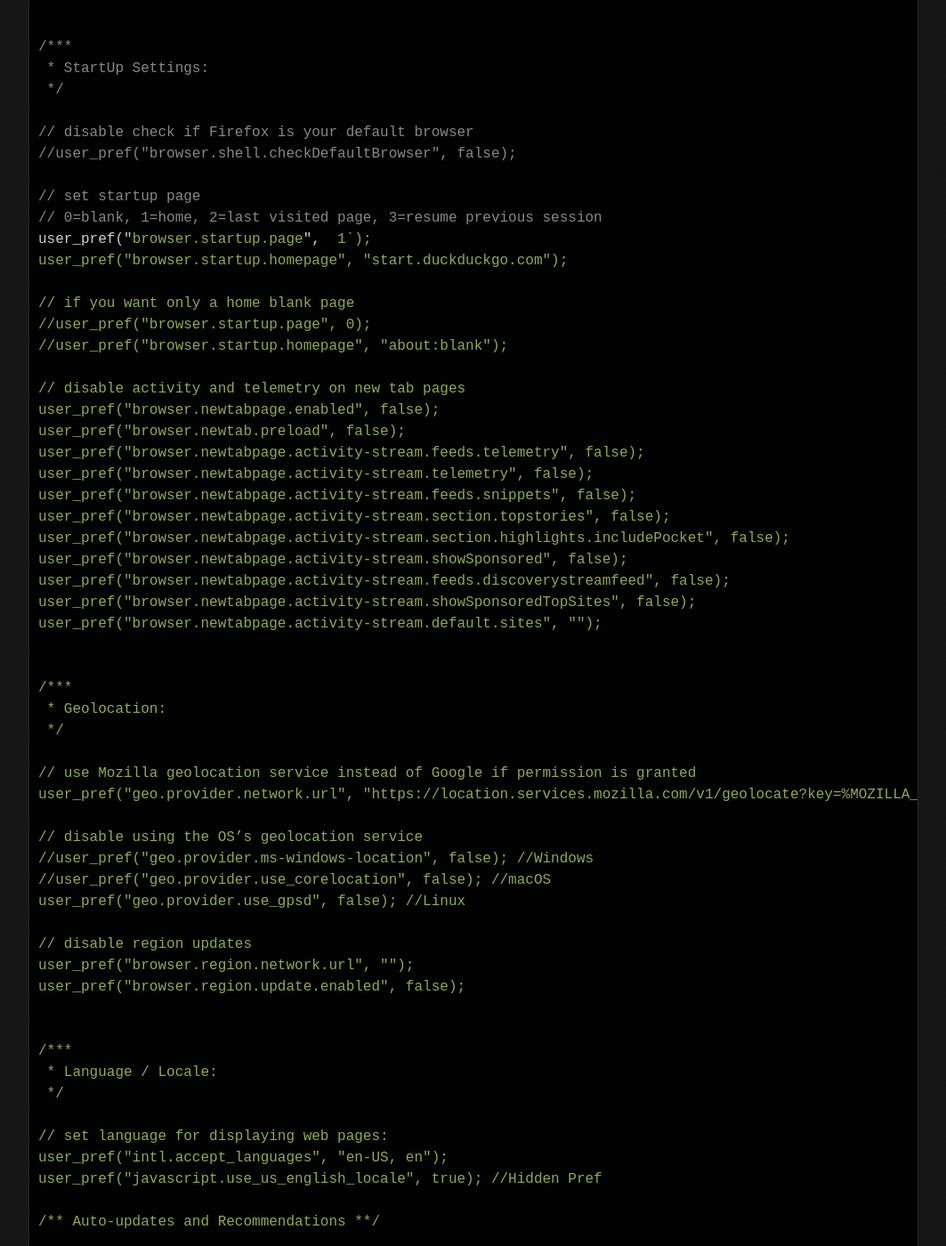
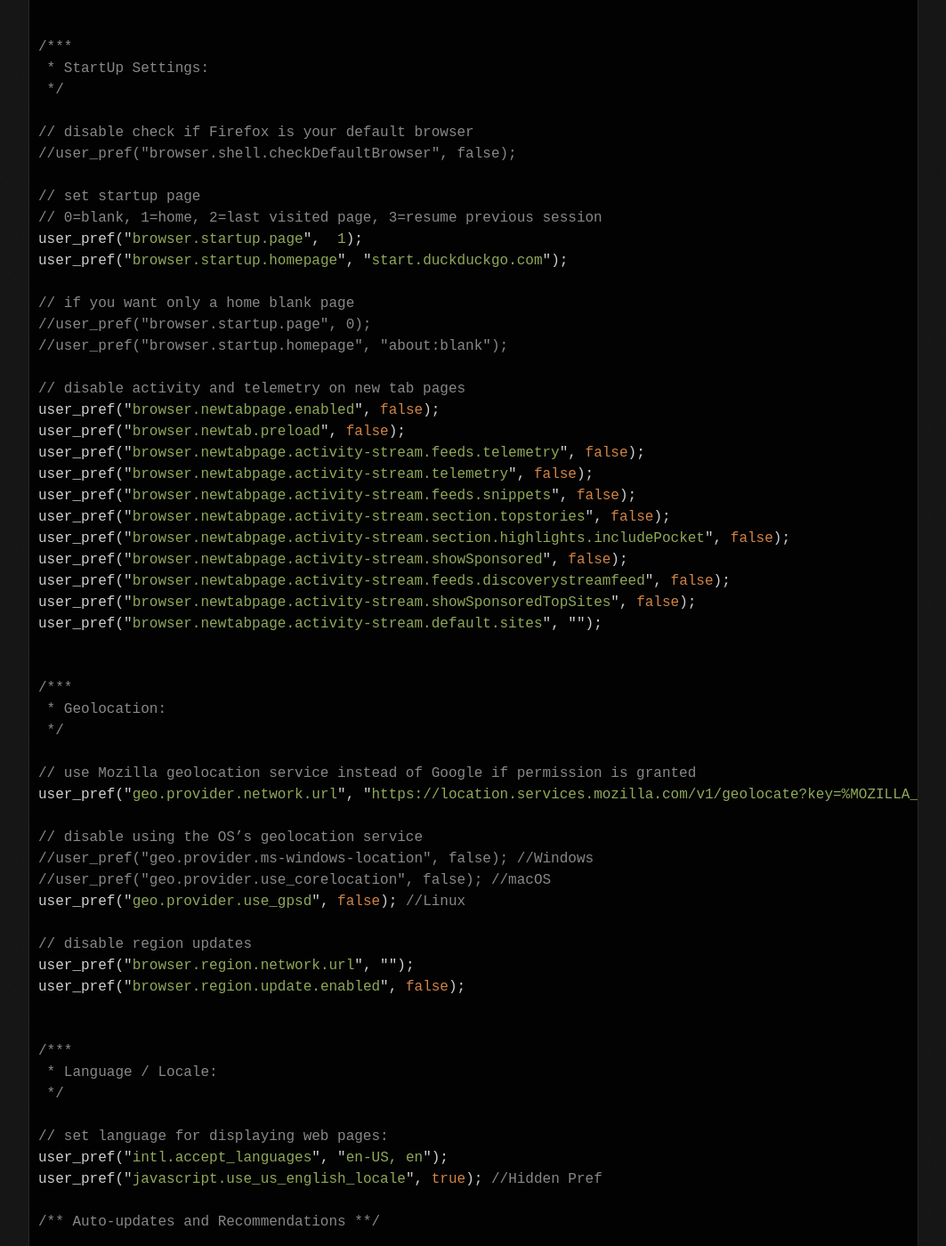
Before and after one commit to brainfucksec/brainfucksec.github.io, a Jekyll site: the page built from _posts/2021-10-03-hardening-firefox-2021.md, in a window 1280 px wide and 1400 px high, scrolled down 9494 px. Shown: the whole window at 89% size, without its empty margins (108-1171 px from the left). Built offline with Jekyll 4.4.1, drawn with Linux system fonts in a browser that asks for light colours; some of the changed text lies outside the part shown.

Commit message:
Fix user.js

```diff
--- a/_posts/2021-10-03-hardening-firefox-2021.md
+++ b/_posts/2021-10-03-hardening-firefox-2021.md
@@ -443,7 +443,7 @@
 
 // set startup page
 // 0=blank, 1=home, 2=last visited page, 3=resume previous session
-user_pref("browser.startup.page",  1`);
+user_pref("browser.startup.page",  1);
 user_pref("browser.startup.homepage", "start.duckduckgo.com");
 
 // if you want only a home blank page
--- a/uploads/user.js
+++ b/uploads/user.js
@@ -48,7 +48,7 @@
 
 // set startup page
 // 0=blank, 1=home, 2=last visited page, 3=resume previous session
-user_pref("browser.startup.page",  1`);
+user_pref("browser.startup.page",  1);
 user_pref("browser.startup.homepage", "start.duckduckgo.com");
 
 // if you want only a home blank page
```
